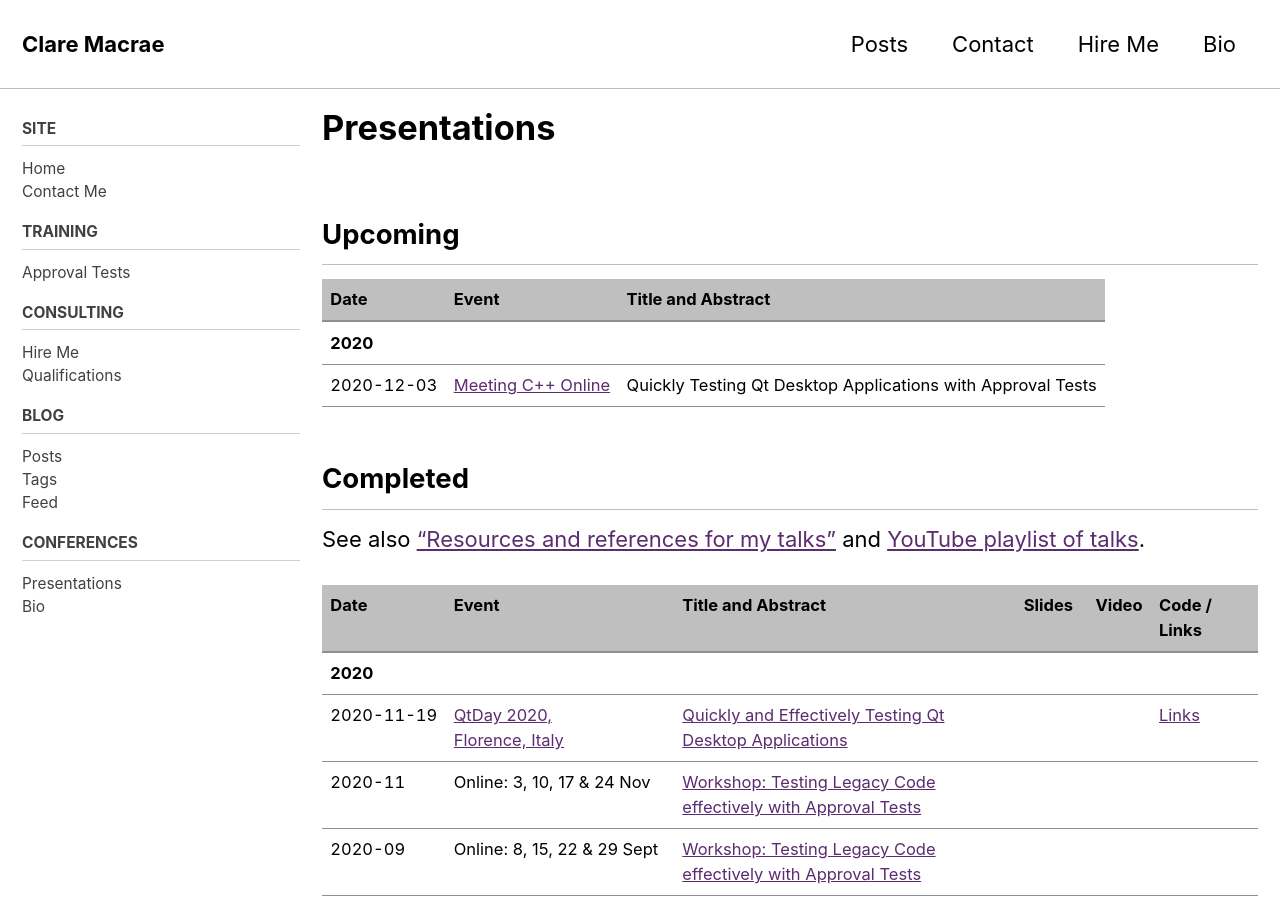
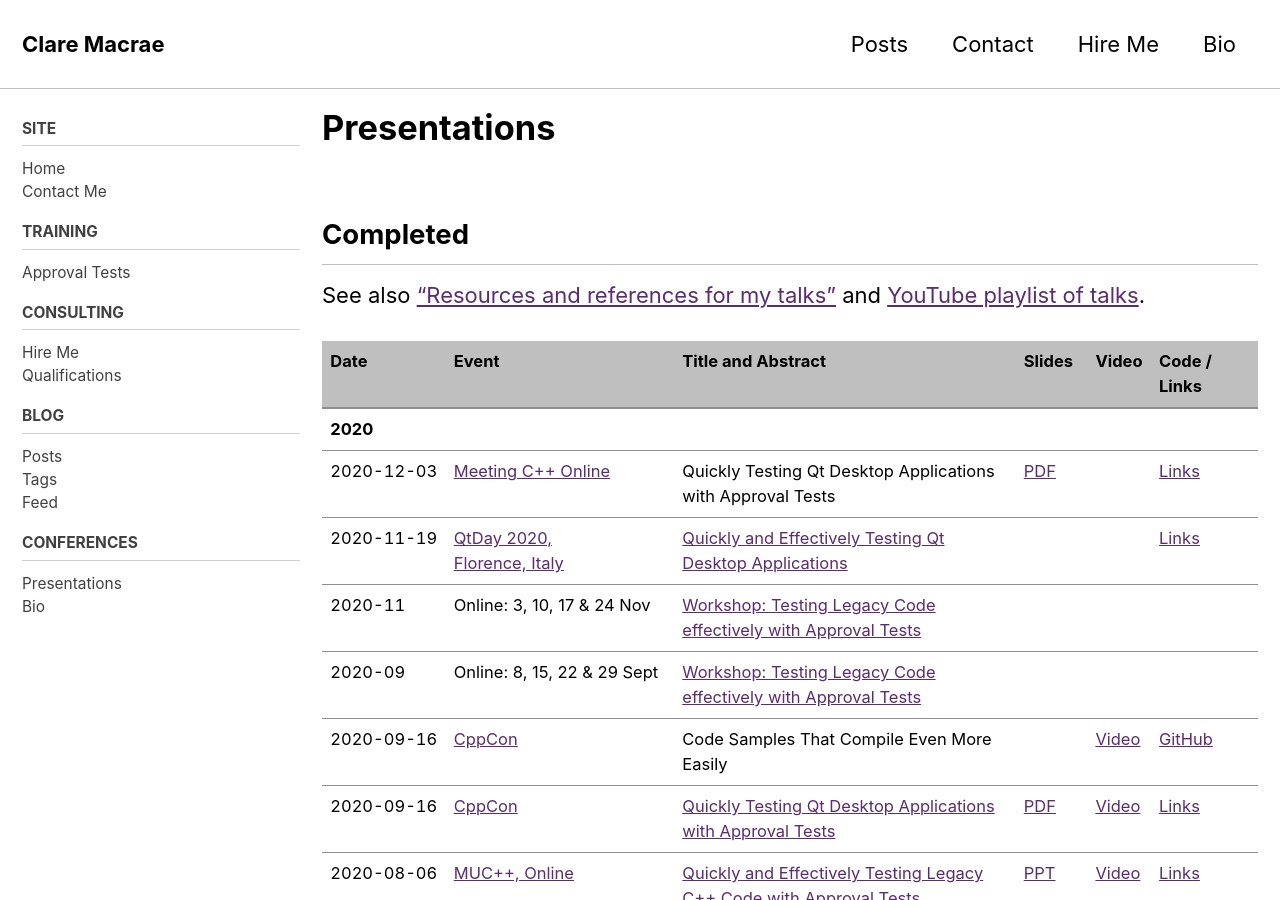
Before and after one commit to claremacrae/claremacrae.github.io, a Jekyll site: the page built from conferences/presentations.md, in a window 1280 px wide and 900 px high. Built offline with Jekyll 4.4.1, drawn with Linux system fonts in a browser that asks for light colours; cached includes are drawn as plain includes; nearby versions of some CDN libraries; some of the changed lines change nothing that is shown.

Commit message:
Finalise Meeting C++ Online talk

```diff
--- a/conferences/presentations.md
+++ b/conferences/presentations.md
@@ -6,12 +6,13 @@
 read_time: false
 ---
 
+<!--
 ## Upcoming
 
 | Date  | Event | Title and Abstract |
 | ----- | ----- | ------------------ |
 | **2020** | &nbsp; | &nbsp; |
-| <span class="text-tabular-dates">2020-12-03</span> | [Meeting C++ Online](https://meetingcpp.com/mcpp/online/) | Quickly Testing Qt Desktop Applications with Approval Tests |
+-->
 
 ## Completed
 
@@ -20,6 +21,7 @@
 | Date  | Event | Title and Abstract | Slides  | Video | Code / Links |
 | ----- | ----- | ------------------ | ------- | ----- | ------------ |
 | **2020** | &nbsp; | &nbsp; | &nbsp; | &nbsp; | &nbsp; |
+| <span class="text-tabular-dates">2020-12-03</span> | [Meeting C++ Online](https://meetingcpp.com/mcpp/online/) | Quickly Testing Qt Desktop Applications with Approval Tests | [PDF](http://meetingcpp.com/mcpp/slides/2020/Quickly%20and%20Effectively%20Testing%20Qt%20Desktop%20Applications%20-%20Meeting%20Cpp%20Online%2020207787.pdf) | &nbsp; | [Links](https://github.com/claremacrae/talks/blob/main/Quickly_Testing_Qt_Desktop_Applications.md#top) |
 | <span class="text-tabular-dates">2020-11-19</span> | [QtDay 2020, Florence,&nbsp;Italy](https://www.qtday.it/) | [Quickly and Effectively Testing Qt Desktop Applications](https://www.qtday.it/agenda/speakers/573234) | &nbsp; | &nbsp; | [Links](https://github.com/claremacrae/talks/blob/main/Quickly_Testing_Qt_Desktop_Applications.md#top) |
 | <span class="text-tabular-dates">2020-11</span> | Online: 3, 10, 17 & 24 Nov | [Workshop: Testing Legacy Code effectively with Approval Tests](https://bit.ly/LegacyCppNov2020) | &nbsp; | &nbsp; | &nbsp; |
 | <span class="text-tabular-dates">2020-09</span> | Online: 8, 15, 22 & 29 Sept | [Workshop: Testing Legacy Code effectively with Approval Tests](https://claremacrae.co.uk/blog/2020/07/approvaltests-training-course) | &nbsp; | &nbsp; | &nbsp; |
```
